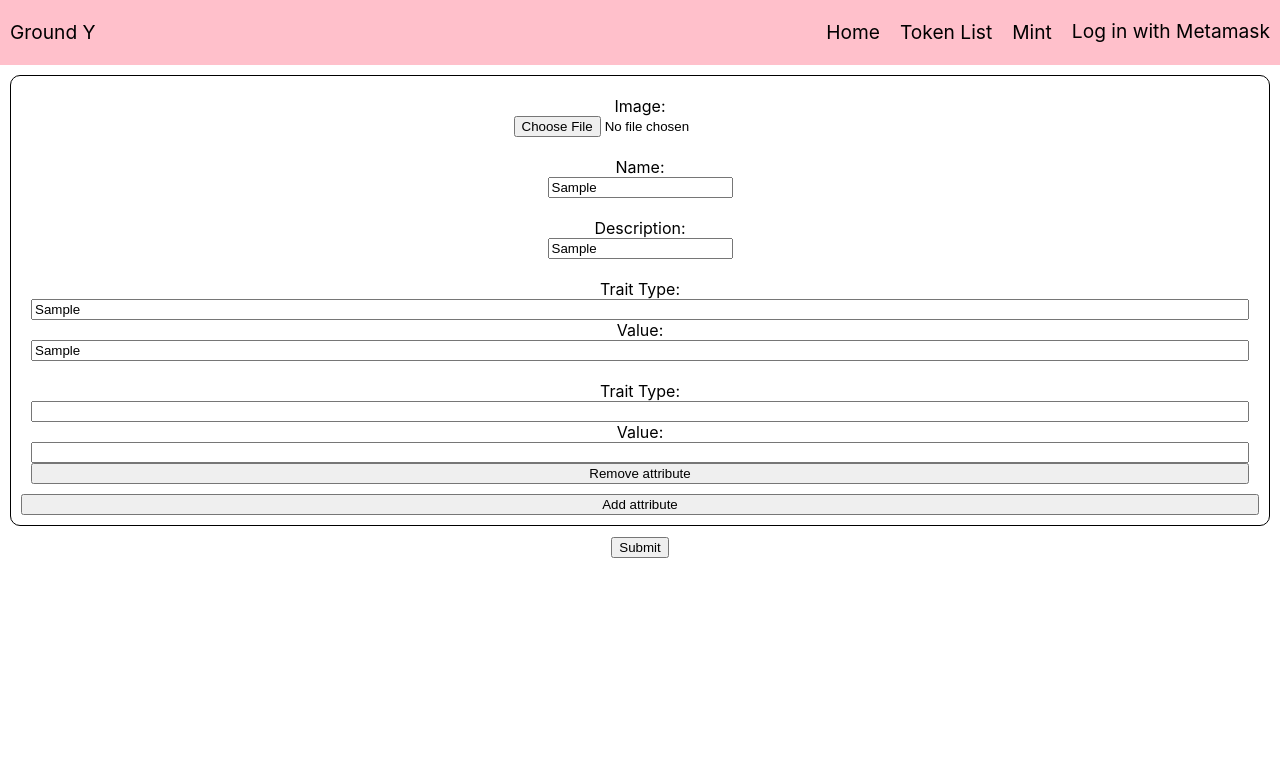
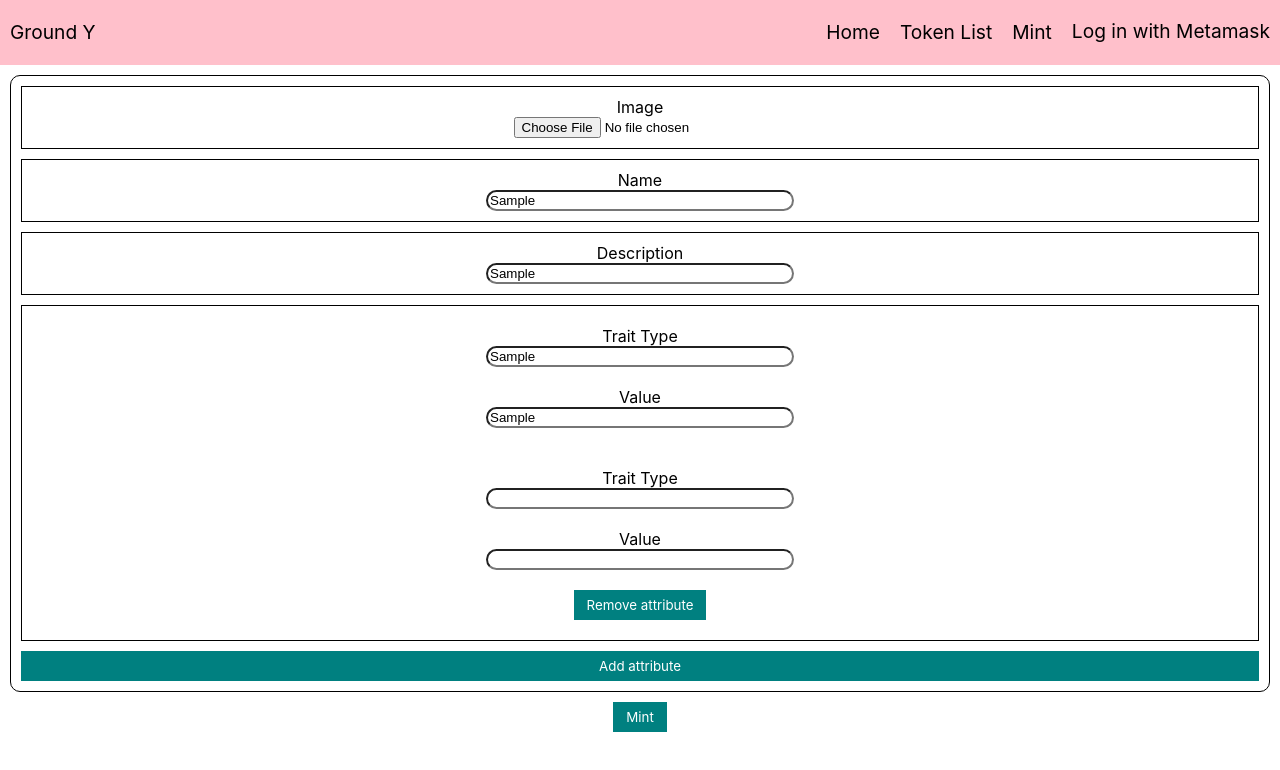
Before and after one commit to codestates/beb-03-GroundY, a React (Create React App) app in the folder opensea-project/: page /mint in a window 1280 px wide. Both pictures are taken after typing "Sample", "Sample", "Sample", "Sample" into the empty fields and a click on the button "Add attribute". Shown: the top 770 px of the page. Built offline with nearby package versions, Linux system fonts and the light colour scheme.

Commit message:
Finish mint page CSS

```diff
--- a/opensea-project/src/components/MintForm/Attribute/Attribute.js
+++ b/opensea-project/src/components/MintForm/Attribute/Attribute.js
@@ -6,31 +6,64 @@ const Container = styled.div`
   display: flex;
   flex-direction: column;
   padding: 10px;
+  align-items: center;
+  border: solid 1px black;
+  margin-bottom: 10px;
+`;
+
+const ItemContainer = styled.div`
+  display: flex;
+  flex-direction: column;
+  padding: 10px;
+  align-items: center;
 `;
 
 const Button = styled.button.attrs(props => ({
   onClick: props.onClick,
 }))`
+  color: white;
+  background: teal;
+  padding: .375rem .75rem;
+  border: 1px solid teal;
+  borderRadius: .25rem;
+  fontSize: 1rem;
+  lineHeight: 1.5;
+  font-family: -apple-system, BlinkMacSystemFont, 'Segoe UI', 'Roboto', 'Oxygen',
+    'Ubuntu', 'Cantarell', 'Fira Sans', 'Droid Sans', 'Helvetica Neue',
+    sans-serif;
+  cursor: pointer;
+`;
 
-`
+const Input = styled.input.attrs(props => ({
+  type: props.type,
+  name: props.name,
+  value: props.value || '',
+  onChange: props.onChange
+}))`
+  border-radius: 25px;
+  margin-bottom: 20px;
+  width: 300px;
+`;
 
 const Attribute = ({attributeValues, handleAttribute, addAttribute, removeAttribute}) => {
   return (
 	<>
+	  <Container>
 	  {attributeValues.map((el, idx) => (
-		<Container key={idx} >
-		  <label>Trait Type: </label>
-		  <input type='text' name='trait_type' value={el.trait_type || ''} onChange={(e) => {handleAttribute(e, idx);}} />
-		  <label>Value: </label>
-		  <input type='text' name='value' value={el.value || ''} onChange={(e) => {handleAttribute(e, idx);}} />
+		<ItemContainer key={idx} >
+		  <label>Trait Type</label>
+		  <Input type='text' name='trait_type' value={el.trait_type || ''} onChange={(e) => {handleAttribute(e, idx);}} />
+		  <label>Value</label>
+		  <Input type='text' name='value' value={el.value || ''} onChange={(e) => {handleAttribute(e, idx);}} />
 		  {
 			idx ?
-			  <button onClick={() => {removeAttribute(idx);}}>Remove attribute</button> :
+			  <Button onClick={() => {removeAttribute(idx);}}>Remove attribute</Button> :
 			  null
 		  }
-		</Container>
+		</ItemContainer>
 	  ))}
-	  <button onClick={() => {addAttribute();}} >Add attribute</button>
+	  </Container>
+	  <Button onClick={() => {addAttribute();}} >Add attribute</Button>
 	</>
   );
 }
--- a/opensea-project/src/components/MintForm/MintForm.js
+++ b/opensea-project/src/components/MintForm/MintForm.js
@@ -27,6 +27,8 @@ const ItemContainer = styled.div`
   flex-direction: column;
   align-items: center;
   padding: 10px;
+  border: 1px solid black;
+  margin-bottom: 10px;
 `;
 
 const Input = styled.input.attrs(props => ({
@@ -35,7 +37,24 @@ const Input = styled.input.attrs(props => ({
   value: props.value || '',
   onChange: props.onChange
 }))`
+  border-radius: 25px;
+  width: 300px;
+`;
 
+const Button = styled.button.attrs(props => ({
+  onClick: props.onClick,
+}))`
+  color: white;
+  background: teal;
+  padding: .375rem .75rem;
+  border: 1px solid teal;
+  borderRadius: .25rem;
+  fontSize: 1rem;
+  lineHeight: 1.5;
+  font-family: -apple-system, BlinkMacSystemFont, 'Segoe UI', 'Roboto', 'Oxygen',
+    'Ubuntu', 'Cantarell', 'Fira Sans', 'Droid Sans', 'Helvetica Neue',
+    sans-serif;
+  cursor: pointer;
 `;
 
 const MintForm = ({submit, retrieveImage, attributeValues, handleAttribute, addAttribute, removeAttribute, data, handleData}) => {
@@ -43,20 +62,20 @@ const MintForm = ({submit, retrieveImage, attributeValues, handleAttribute, addA
 	<>
 	  <Container>
 		<ItemContainer>
-		  <Label>Image: </Label>
+		  <Label>Image</Label>
 		  <input type='file' name='image' onChange={retrieveImage} />
 		</ItemContainer>
 		<ItemContainer>
-		  <Label>Name: </Label>
+		  <Label>Name</Label>
 		  <Input type='text' name='name' value={data.name} onChange={handleData} />
 		</ItemContainer>
 		<ItemContainer>
-		  <Label>Description: </Label>
+		  <Label>Description</Label>
 		  <Input type='text' name='description' value={data.description} onChange={handleData} />
 		</ItemContainer>
 		<Attribute attributeValues={attributeValues} handleAttribute={handleAttribute} addAttribute={addAttribute} removeAttribute={removeAttribute} />
 	  </Container>
-	  <button onClick={() => {submit();}}>Submit</button>
+	  <Button onClick={() => {submit();}}>Mint</Button>
 	</>
   );
 }
--- a/opensea-project/src/components/MintForm/MintModal/MintModal.js
+++ b/opensea-project/src/components/MintForm/MintModal/MintModal.js
@@ -22,7 +22,7 @@ const ModalView = styled.div`
   left: 0;
   margin: auto;
   width: 25%;
-  height: 30%;
+  height: 10%;
   padding: 40px;
   text-align: center;
   background-color: rgb(255, 255, 255);
@@ -30,21 +30,41 @@ const ModalView = styled.div`
   box-shadow: 0 2px 3px 0 rgba(34, 36, 38, 0.15);
 `;
 
-const ModalButton = styled.button`
-
+const ModalButton = styled.button.attrs(props => ({
+  onClick: props.onClick,
+}))`
+  color: white;
+  background: teal;
+  padding: .375rem .75rem;
+  border: 1px solid teal;
+  borderRadius: .25rem;
+  fontSize: 1rem;
+  lineHeight: 1.5;
+  font-family: -apple-system, BlinkMacSystemFont, 'Segoe UI', 'Roboto', 'Oxygen',
+    'Ubuntu', 'Cantarell', 'Fira Sans', 'Droid Sans', 'Helvetica Neue',
+    sans-serif;
+  cursor: pointer;
+  width: 10em;
+  margin: 0 auto;
 `;
 
-const MintModal = ({isNoAccount, closeModal}) => {
+const Alert = styled.div`
+  margin: auto;
+`;
+
+const MintModal = ({isNoAccount, isNoInfo, closeModal}) => {
   return (
 	<>
 	  <ModalBackdrop>
 		<ModalView>
-		  <div>{
+		  <Alert>{
 			isNoAccount ?
 			  'You must connect with Metamask' :
-			  <div><div>One step  to go!</div><div>Please sign transaction with Metamask!</div></div>
-		  }</div>
-		  <ModalButton onClick={closeModal}>X</ModalButton>
+			  isNoInfo ?
+				'You must fill both image and name field' :
+				<div><div>One step  to go!</div><div>Please sign transaction with Metamask!</div></div>
+		  }</Alert>
+		  <ModalButton onClick={closeModal}>Close</ModalButton>
 		</ModalView>
 	  </ModalBackdrop>
 	</>
--- a/opensea-project/src/pages/Mint/Mint.js
+++ b/opensea-project/src/pages/Mint/Mint.js
@@ -17,24 +17,24 @@ const Mint = ({web3, account}) => {
 
   const [isModal, setIsModal] = useState(false);
   const [isNoAccount, setIsNoAccount] = useState(false);
+  const [isNoInfo, setIsNoInfo] = useState(false);
 
   const closeModal = () => {
 	setIsModal(false);
 	setIsNoAccount(false);
+	setIsNoInfo(false);
   }
 
   const handleData = (e) => {
 	const newData = {...data};
 	newData[e.target.name] = e.target.value;
 	setData(newData);
-	console.log(data);
   }
 
   const handleAttribute = (e, idx) => {
 	const newAttributes = [...attributeValues];
 	newAttributes[idx][e.target.name] = e.target.value;
 	setAttributeValues(newAttributes);
-	console.log(attributeValues);
   }
 
   const addAttribute = () => {
@@ -63,6 +63,10 @@ const Mint = ({web3, account}) => {
 	  setIsNoAccount(true);
 	  return;
 	}
+	if(image === null || data.name === '') {
+	  setIsNoInfo(true);
+	  return;
+	}
 	// create ipfs object with infura gateway
 	const ipfs = create('https://ipfs.infura.io:5001/api/v0');
 
@@ -73,7 +77,7 @@ const Mint = ({web3, account}) => {
 
 	const metadataAdded = await ipfs.add(metadataJson);
 	const metadataUrl = `https://ipfs.infura.io/ipfs/${metadataAdded.path}`;
-	console.log(metadataUrl);
+
 	const tokenContract = new web3.eth.Contract(erc721Abi, '0xb66df44befEdc0Cc63CD80F9F08EFC99CB9451fe', {from: account});
 
 	tokenContract.methods
@@ -87,7 +91,7 @@ const Mint = ({web3, account}) => {
 
   return (
 	<>
-	  {isModal ? <MintModal isNoAccount={isNoAccount} closeModal={closeModal} /> : null}
+	  {isModal ? <MintModal isNoAccount={isNoAccount} isNoInfo={isNoInfo} closeModal={closeModal} /> : null}
 	  <MintForm submit={submit} retrieveImage={retrieveImage} attributeValues={attributeValues} handleAttribute={handleAttribute} addAttribute={addAttribute} removeAttribute={removeAttribute} data={data} handleData={handleData} />
 	</>
   );
```
